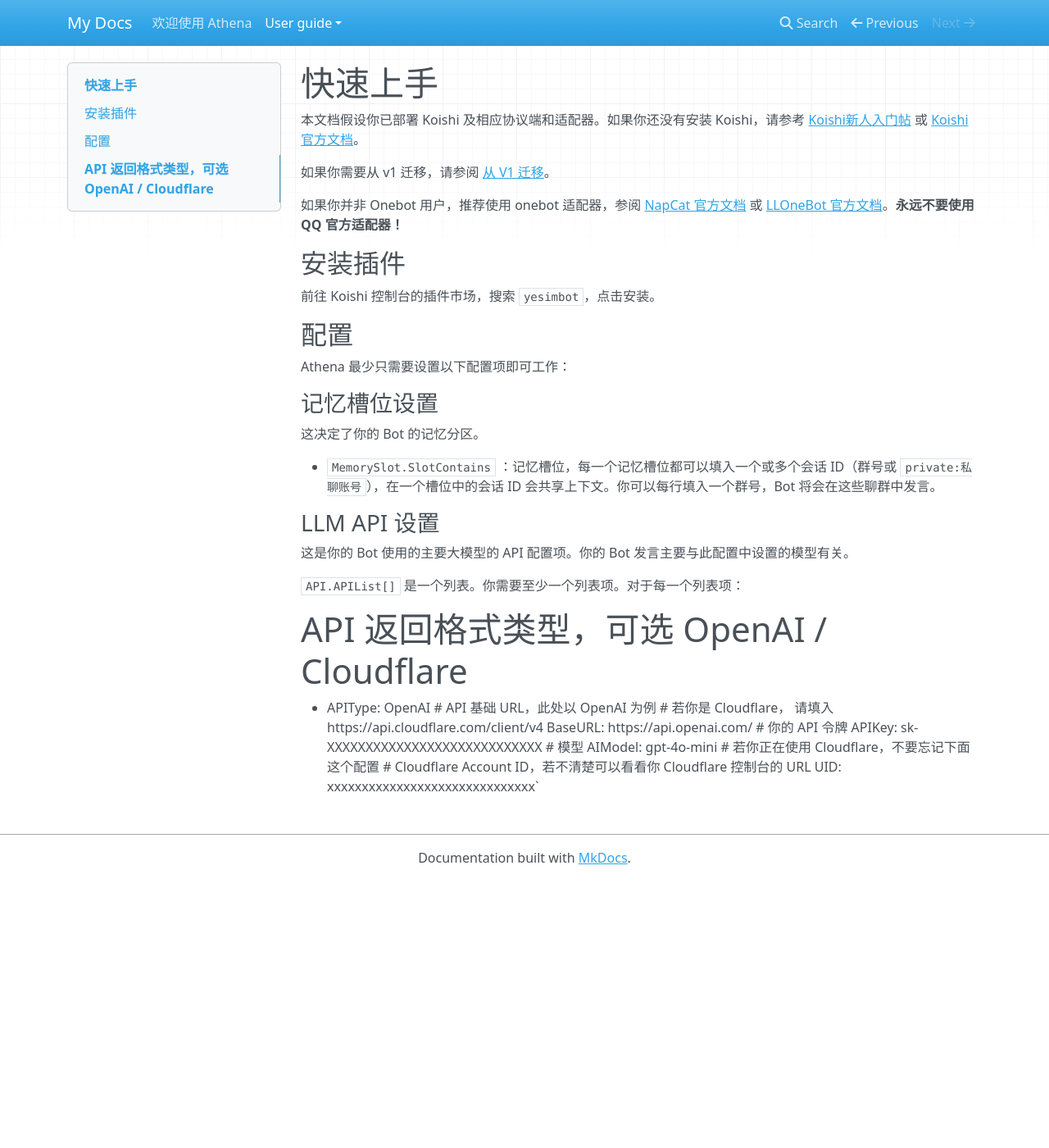
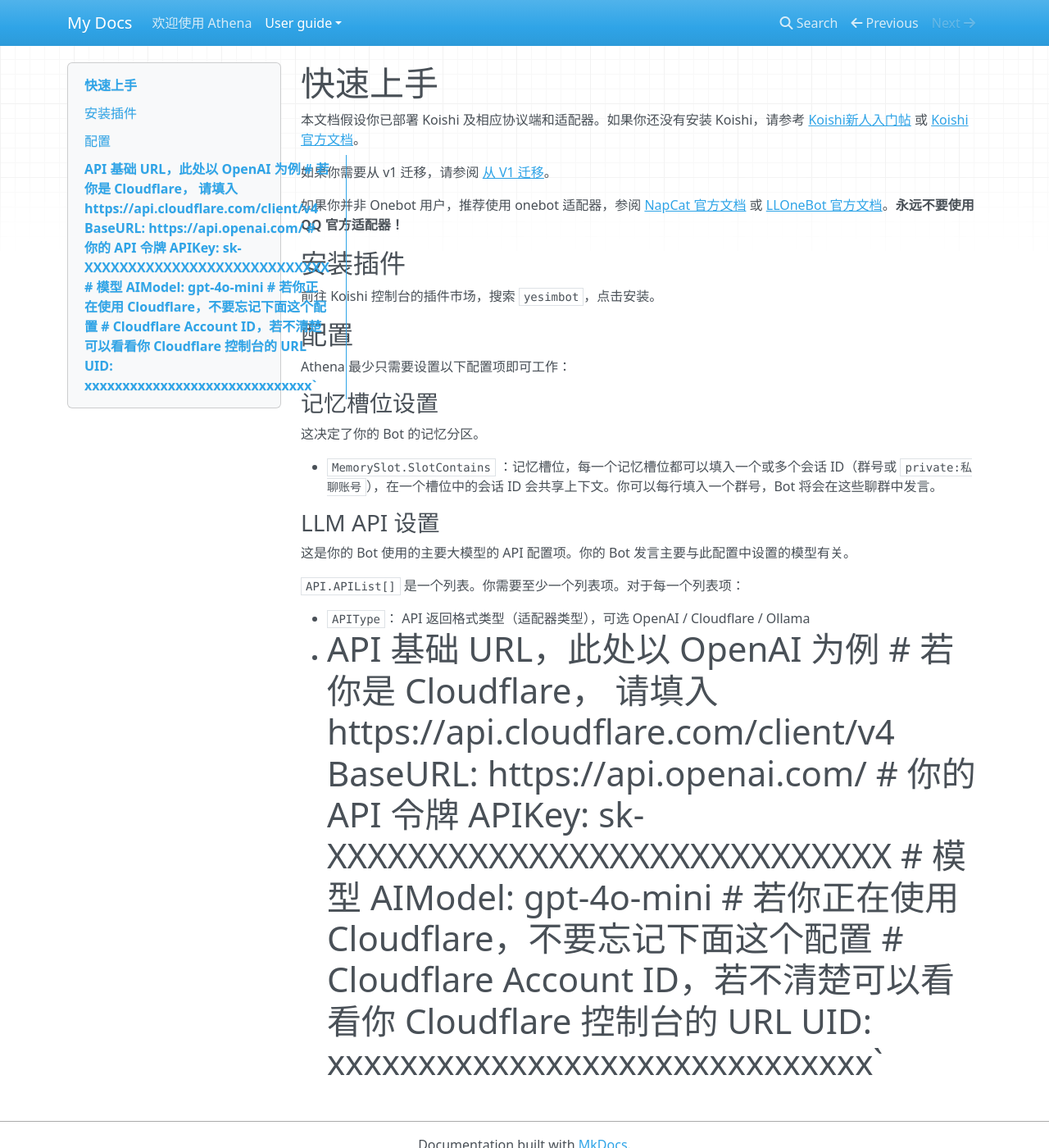
Before and after one commit to HydroGest/AthenaDocsNG, an MkDocs documentation site: the page built from docs/user-guide/getting-started.md.md, in a window 1280 px wide and 1400 px high. Shown: the whole window at 82% size. Built offline with MkDocs 1.6.1, drawn with Linux system fonts in a browser that asks for light colours; nearby versions of some CDN libraries.

Commit message:
docs/user-guide/getting-started.md.md updated from https://stackedit.cn/

```diff
--- a/docs/user-guide/getting-started.md.md
+++ b/docs/user-guide/getting-started.md.md
@@ -27,8 +27,8 @@ Athena 最少只需要设置以下配置项即可工作：
 
 `API.APIList[]` 是一个列表。你需要至少一个列表项。对于每一个列表项：
 
-# API 返回格式类型，可选 OpenAI / Cloudflare
-  - APIType: OpenAI          # API 基础 URL，此处以 OpenAI 为例          # 若你是 Cloudflare， 请填入 https://api.cloudflare.com/client/v4          BaseURL: https://api.openai.com/          # 你的 API 令牌          APIKey: sk-XXXXXXXXXXXXXXXXXXXXXXXXXXXX          # 模型          AIModel: gpt-4o-mini          # 若你正在使用 Cloudflare，不要忘记下面这个配置          # Cloudflare Account ID，若不清楚可以看看你 Cloudflare 控制台的 URL          UID:　xxxxxxxxxxxxxxxxxxxxxxxxxxxxxx`
+- `APIType`： API 返回格式类型（适配器类型），可选 OpenAI / Cloudflare / Ollama
+- # API 基础 URL，此处以 OpenAI 为例          # 若你是 Cloudflare， 请填入 https://api.cloudflare.com/client/v4          BaseURL: https://api.openai.com/          # 你的 API 令牌          APIKey: sk-XXXXXXXXXXXXXXXXXXXXXXXXXXXX          # 模型          AIModel: gpt-4o-mini          # 若你正在使用 Cloudflare，不要忘记下面这个配置          # Cloudflare Account ID，若不清楚可以看看你 Cloudflare 控制台的 URL          UID:　xxxxxxxxxxxxxxxxxxxxxxxxxxxxxx`
 <!--stackedit_data:
-eyJoaXN0b3J5IjpbLTg0MDYwNDkyMV19
+eyJoaXN0b3J5IjpbLTMzNDYyNzU0XX0=
 -->
```
